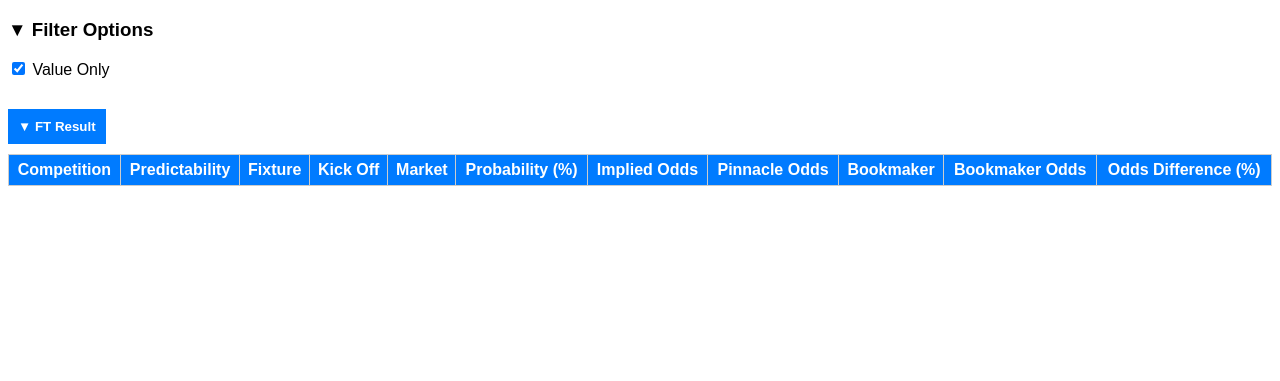
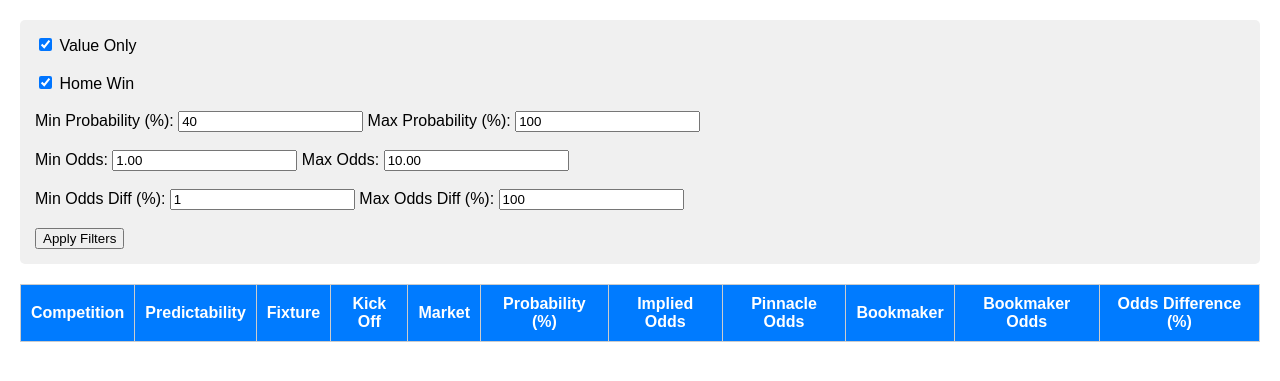
Before and after one commit to Craigoellis/football-flask-site, a Flask app: template templates/pinnacle.html in a window 1280 px wide. Shown: the top 381 px of the page. Run offline with Flask 3, Linux system fonts and the light colour scheme; the template is opened without the code that fills it, so the values that code supplies are empty.

Commit message:
Home Win Pinnacle

```diff
--- a/templates/pinnacle.html
+++ b/templates/pinnacle.html
@@ -4,68 +4,33 @@
     <meta charset="UTF-8">
     <title>Value Bets</title>
     <style>
-    body {
-      font-family: Arial, sans-serif;
-    }
-    table {
-      border-collapse: collapse;
-      width: 100%;
-    }
-    th, td {
-      border: 1px solid #ccc;
-      padding: 6px;
-      text-align: center;
-    }
-    th {
-      background-color: #007bff;
-      color: white;
-    }
-    .filter-section {
-      margin-bottom: 20px;
-    }
-    .filter-toggle {
-      background-color: #007bff;
-      color: white;
-      font-weight: bold;
-      padding: 10px;
-      cursor: pointer;
-      border: none;
-      margin: 10px 0;
-    }
-    .filter-container {
-      display: none;
-      padding: 10px;
-      border: 1px solid #ccc;
-      background-color: #f8f8f8;
-    }
+        body { font-family: Arial, sans-serif; margin: 0; padding: 20px; background: #fff; }
+        .filter-section { margin-bottom: 20px; background: #f0f0f0; padding: 15px; border-radius: 5px; }
+        table { width: 100%; border-collapse: collapse; }
+        th, td { padding: 10px; border: 1px solid #ccc; text-align: center; }
+        th { background-color: #007bff; color: white; }
+        .highlight { color: green; font-weight: bold; }
     </style>
 </head>
 <body>
 
-<h3>▼ Filter Options</h3>
 <div class="filter-section">
-  <input type="checkbox" id="value-only" checked> Value Only
-</div>
+    <label><input type="checkbox" id="valueOnly" checked> Value Only</label><br><br>
+    <label><input type="checkbox" id="homeWinOnly" checked> Home Win</label><br><br>
 
-<button class="filter-toggle" onclick="toggleFilter('ft-result-filter')">▼ FT Result</button>
-<div id="ft-result-filter" class="filter-container">
-  <input type="checkbox" id="home-win" checked> Home Win
-  <input type="checkbox" id="draw"> Draw
-  <input type="checkbox" id="away-win"> Away Win
-  <br><br>
-  Min Probability (%): <input type="number" id="min-probability" value="0">
-  Max Probability (%): <input type="number" id="max-probability" value="100">
-  <br>
-  Min Latest Odds: <input type="number" id="min-odds" value="1.00">
-  Max Latest Odds: <input type="number" id="max-odds" value="10.00">
-  <br>
-  Min Odds Diff (%): <input type="number" id="min-diff" value="0">
-  Max Odds Diff (%): <input type="number" id="max-diff" value="100">
-  <br><br>
+    <label>Min Probability (%): <input type="number" id="minProb" value="40"></label>
+    <label>Max Probability (%): <input type="number" id="maxProb" value="100"></label><br><br>
+
+    <label>Min Odds: <input type="number" id="minOdds" value="1.00" step="0.01"></label>
+    <label>Max Odds: <input type="number" id="maxOdds" value="10.00" step="0.01"></label><br><br>
+
+    <label>Min Odds Diff (%): <input type="number" id="minDiff" value="1"></label>
+    <label>Max Odds Diff (%): <input type="number" id="maxDiff" value="100"></label><br><br>
+
     <button onclick="applyFilters()">Apply Filters</button>
 </div>
 
-<table id="value-bets-table">
+<table>
     <thead>
         <tr>
             <th>Competition</th>
@@ -81,48 +46,61 @@
             <th>Odds Difference (%)</th>
         </tr>
     </thead>
-  <tbody>
-    <!-- Data rows populated here -->
+    <tbody id="betsBody">
+        <!-- Data rows will be inserted here -->
     </tbody>
 </table>
 
 <script>
-function toggleFilter(id) {
-  const filter = document.getElementById(id);
-  filter.style.display = filter.style.display === 'block' ? 'none' : 'block';
+    const sampleData = []; // Fill with actual bet data objects from backend
+
+    function applyFilters() {
+        const valueOnly = document.getElementById("valueOnly").checked;
+        const homeWinOnly = document.getElementById("homeWinOnly").checked;
+        const minProb = parseFloat(document.getElementById("minProb").value);
+        const maxProb = parseFloat(document.getElementById("maxProb").value);
+        const minOdds = parseFloat(document.getElementById("minOdds").value);
+        const maxOdds = parseFloat(document.getElementById("maxOdds").value);
+        const minDiff = parseFloat(document.getElementById("minDiff").value);
+        const maxDiff = parseFloat(document.getElementById("maxDiff").value);
+
+        const tbody = document.getElementById("betsBody");
+        tbody.innerHTML = "";
+
+        sampleData.forEach(bet => {
+            if (homeWinOnly && bet.market !== "Home Win") return;
+            if (valueOnly && bet.odds_difference <= 0) return;
+
+            const prob = parseFloat(bet.probability);
+            const odds = parseFloat(bet.latest_odds);
+            const diff = parseFloat(bet.odds_difference);
+
+            if (
+                prob >= minProb && prob <= maxProb &&
+                odds >= minOdds && odds <= maxOdds &&
+                diff >= minDiff && diff <= maxDiff
+            ) {
+                const row = document.createElement("tr");
+                row.innerHTML = `
+                    <td>${bet.competition}</td>
+                    <td>${bet.predictability}</td>
+                    <td>${bet.fixture}</td>
+                    <td>${bet.kick_off}</td>
+                    <td>${bet.market}</td>
+                    <td>${prob.toFixed(2)}%</td>
+                    <td>${bet.implied_odds}</td>
+                    <td>${bet.pinnacle_odds}</td>
+                    <td>${bet.bookmaker}</td>
+                    <td class="highlight">${bet.latest_odds}</td>
+                    <td>${diff.toFixed(2)}%</td>
+                `;
+                tbody.appendChild(row);
+            }
+        });
     }
 
-function applyFilters() {
-  const rows = document.querySelectorAll('#value-bets-table tbody tr');
-  const valueOnly = document.getElementById('value-only').checked;
-  const homeWin = document.getElementById('home-win').checked;
-  const draw = document.getElementById('draw').checked;
-  const awayWin = document.getElementById('away-win').checked;
-  const minProb = parseFloat(document.getElementById('min-probability').value);
-  const maxProb = parseFloat(document.getElementById('max-probability').value);
-  const minOdds = parseFloat(document.getElementById('min-odds').value);
-  const maxOdds = parseFloat(document.getElementById('max-odds').value);
-  const minDiff = parseFloat(document.getElementById('min-diff').value);
-  const maxDiff = parseFloat(document.getElementById('max-diff').value);
-
-  rows.forEach(row => {
-    const market = row.children[4].textContent.trim();
-    const prob = parseFloat(row.children[5].textContent);
-    const latestOdds = parseFloat(row.children[9].textContent);
-    const oddsDiff = parseFloat(row.children[10].textContent);
-
-    let show = true;
-    if (valueOnly && oddsDiff <= 0) show = false;
-    if (market === 'Home Win' && !homeWin) show = false;
-    if (market === 'Draw' && !draw) show = false;
-    if (market === 'Away Win' && !awayWin) show = false;
-    if (prob < minProb || prob > maxProb) show = false;
-    if (latestOdds < minOdds || latestOdds > maxOdds) show = false;
-    if (oddsDiff < minDiff || oddsDiff > maxDiff) show = false;
-
-    row.style.display = show ? '' : 'none';
-  });
-}
+    // Auto run once on load
+    applyFilters();
 </script>
 
 </body>
```
Lines whose indentation alone changed are shown as unchanged.
